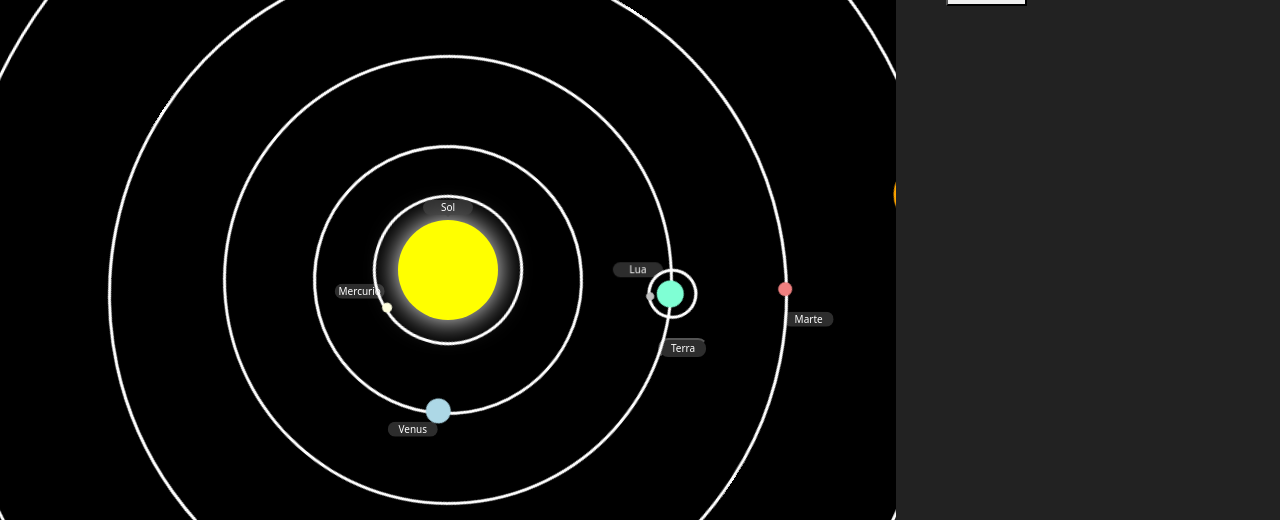
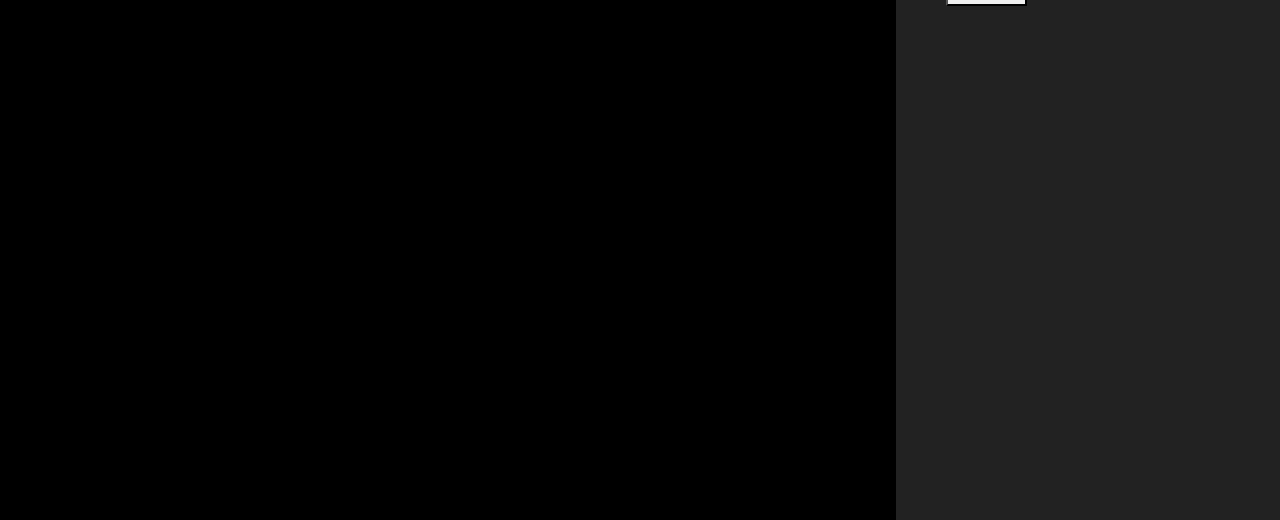
Before and after one commit to caiochibantemilani/computacao_grafica_fisica, a React (Create React App) app in the folder seminario-master/: page /sistemaSolar in a window 1280 px wide. Shown: the part 130-650 px from the top of the page. Built offline with nearby package versions, Linux system fonts and the light colour scheme.

Commit message:
Sistema_solar

```diff
--- a/seminario-master/src/pages/sistema_solar.css
+++ b/seminario-master/src/pages/sistema_solar.css
@@ -84,6 +84,8 @@ se transforma no "geral_dividido"*/
     display: flex;
     flex-direction: column;
     align-items: center;
+    top: 2000px;
+    left: 2000px;
 }
 /*Aqui, bom, é literalmente o meu sol, tô declarando como ele é*/
 .sol {
@@ -99,7 +101,6 @@ se transforma no "geral_dividido"*/
     background-color: yellow;
     border-radius: 50%;
     box-shadow: 0 0 3em white;
-    transition: 0.8s;
 }
 
 
@@ -614,7 +615,6 @@ legendas*/
     background-color: aqua;
     border-radius: 50%;
     transform: scale(2.5);
-    transition: 0.8s;
 }
 /*Quando eu clico na lua, a clase se transforma nessa, que faz ele crescer*/
 .crescer_lua {
@@ -630,7 +630,6 @@ legendas*/
     background-color: silver;
     border-radius: 50%;
     transform: scale(2.5);
-    transition: 0.8s;
 }
 .centro_lua_invisivel, .centro_terra_invisivel {
     cursor: default !important;
```
